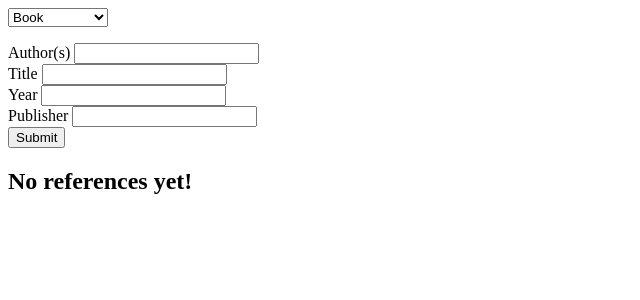
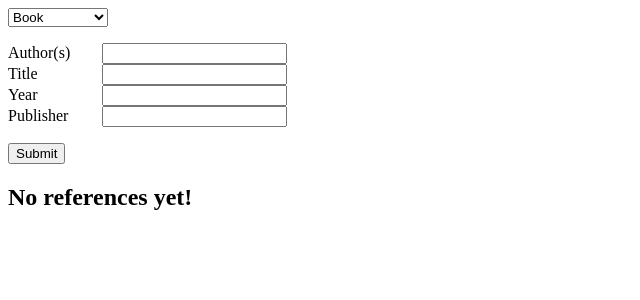
Before and after one commit to ThePushIT/PushBib, a Flask app: template src/templates/references.html in a window 1280 px wide. Shown: the top 300 px of the page, without its empty margins (0-640 px from the left). Run offline with Flask 3, Linux system fonts and the light colour scheme; the template is opened without the code that fills it, so the values that code supplies are empty; some libraries are stand-ins or nearby versions.

Commit message:
Adjust css

```diff
--- a/src/static/style.css
+++ b/src/static/style.css
@@ -1,3 +1,10 @@
 .hide {
     display: none;
   }
+
+label {
+  display:inline-block;
+  width:70px;
+  margin-right:20px;
+  text-align:left;
+  }
--- a/src/templates/references.html
+++ b/src/templates/references.html
@@ -31,7 +31,7 @@ Your references
       <br>
       <label for="publisher">Publisher</label>
       <input type="text" class="form-control" name="publisher" required>
-      <br>
+      <p></p>
       <button type="submit" class="btn btn-outline-primary">Submit</button>
     </form>
   </div>
@@ -57,7 +57,7 @@ Your references
       <br>
       <label for="pages">Pages</label>
       <input type="text" class="form-control" name="pages" required>
-      <br>
+      <p></p>
       <button type="submit" class="btn btn-outline-primary">Submit</button>
     </form>
   </div>
@@ -77,7 +77,7 @@ Your references
       <br>
       <label for="booktitle">Booktitle</label>
       <input type="text" class="form-control" name="booktitle" required>
-      <br>
+      <p></p>
       <button type="submit" class="btn btn-outline-primary">Submit</button>
     </form>
   </div>
```
